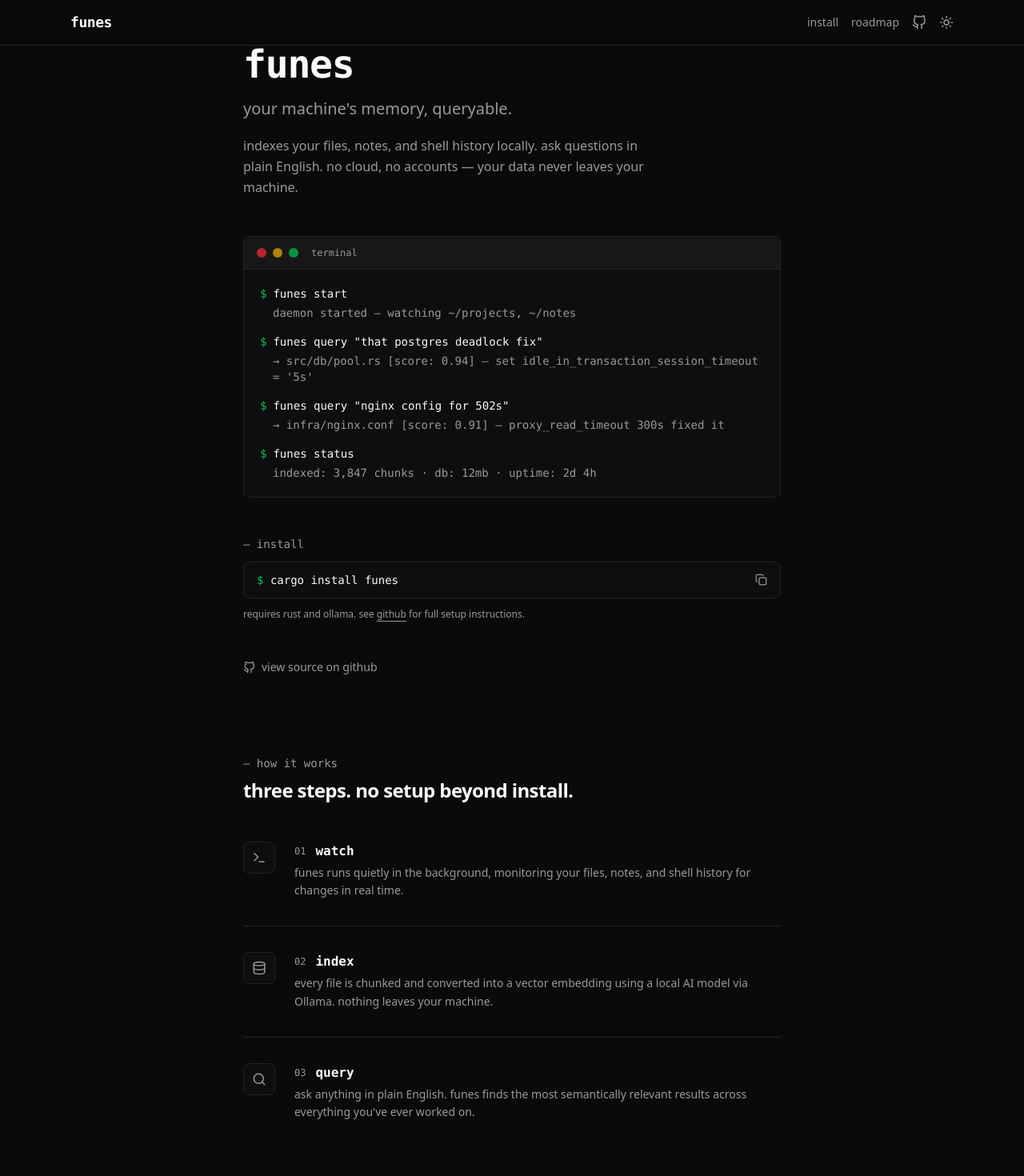
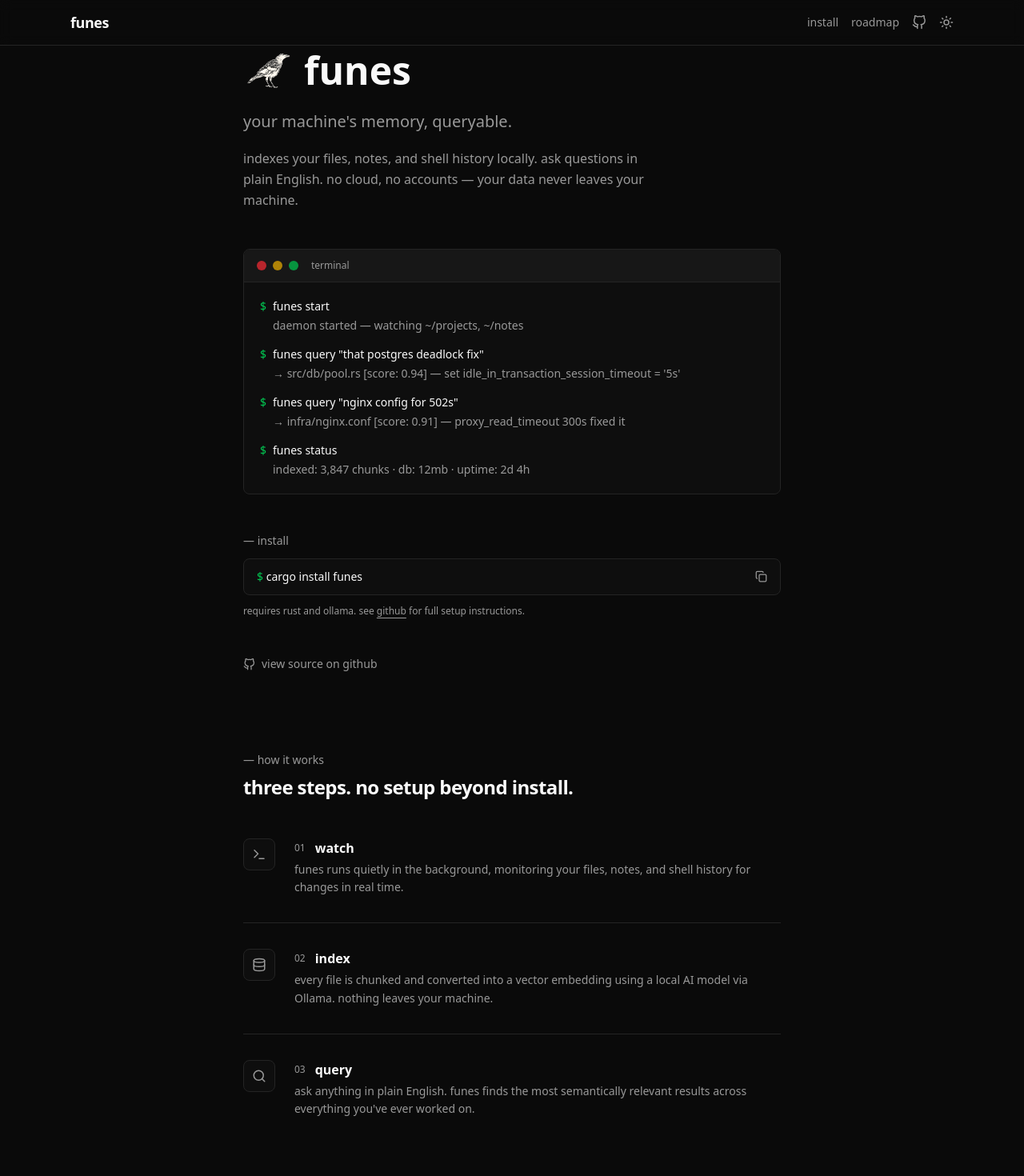
Before and after one commit to bhavv04/funes, a Next.js app in the folder web/: page / in a window 1280 px wide. Shown: the top 1470 px of the page at 80% size. Built offline with nearby package versions, Linux system fonts and the light colour scheme.

Commit message:
feat: update web ui

```diff
--- a/web/components/layout/footer.tsx
+++ b/web/components/layout/footer.tsx
@@ -2,7 +2,7 @@ export default function Footer() {
   return (
     <footer className="border-t border-[hsl(var(--border))] py-8 mt-24">
       <div className="max-w-6xl mx-auto px-6 flex flex-col sm:flex-row items-center justify-between gap-4">
-        <span className="font-mono text-sm text-[hsl(var(--muted-foreground))]">
+        <span className=" text-sm text-[hsl(var(--muted-foreground))]">
           funes — your machine's memory, queryable
         </span>
         <div className="flex items-center gap-6 text-sm text-[hsl(var(--muted-foreground))]">
--- a/web/components/layout/navbar.tsx
+++ b/web/components/layout/navbar.tsx
@@ -14,7 +14,7 @@ export default function Navbar() {
   return (
     <nav className="fixed top-0 w-full z-50 border-b border-[hsl(var(--border))] bg-[hsl(var(--background))]/80 backdrop-blur-sm">
       <div className="max-w-6xl mx-auto px-6 h-14 flex items-center justify-between">
-        <span className="font-mono font-bold text-lg tracking-tight">
+        <span className=" font-bold text-lg tracking-tight">
           funes
         </span>
 
--- a/web/components/sections/features.tsx
+++ b/web/components/sections/features.tsx
@@ -30,7 +30,7 @@ export default function HowItWorks() {
       <div className="w-full max-w-2xl mx-auto space-y-12">
 
         <div className="space-y-2">
-          <p className="font-mono text-sm text-[hsl(var(--muted-foreground))]">
+          <p className=" text-sm text-[hsl(var(--muted-foreground))]">
             — how it works
           </p>
           <h2 className="text-2xl font-bold tracking-tight">
@@ -49,10 +49,10 @@ export default function HowItWorks() {
               </div>
               <div className="space-y-1">
                 <div className="flex items-center gap-3">
-                  <span className="font-mono text-xs text-[hsl(var(--muted-foreground))]">
+                  <span className=" text-xs text-[hsl(var(--muted-foreground))]">
                     {step}
                   </span>
-                  <h3 className="font-mono font-bold">{title}</h3>
+                  <h3 className=" font-bold">{title}</h3>
                 </div>
                 <p className="text-[hsl(var(--muted-foreground))] leading-relaxed text-sm">
                   {description}
--- a/web/components/sections/hero.tsx
+++ b/web/components/sections/hero.tsx
@@ -3,7 +3,7 @@
 import { useState } from "react";
 import { Check, Copy } from "lucide-react";
 import { FiGithub as Github } from "react-icons/fi";
-import TerminalDemo from "@/components/ui/terminal-demo";
+import TerminalDemo from "@/components/ui/terminal-demo";;
 
 const INSTALL_COMMAND = "cargo install funes";
 
@@ -21,9 +21,16 @@ export default function Hero() {
       <div className="w-full max-w-2xl mx-auto space-y-12">
 
         <div className="space-y-4">
-          <h1 className="font-mono text-5xl font-bold tracking-tight">
-            funes
-          </h1>
+          <div className="flex items-center gap-3">
+            <img
+                src="/raven.png"
+                alt="funes"
+                className="w-16 h-16 object-contain"
+            />
+            <h1 className=" text-5xl font-bold">
+                funes
+            </h1>
+            </div>
           <p className="text-xl text-[hsl(var(--muted-foreground))] leading-relaxed">
             your machine's memory, queryable.
           </p>
@@ -37,11 +44,11 @@ export default function Hero() {
         <TerminalDemo />
 
         <div className="space-y-3">
-          <p className="text-sm text-[hsl(var(--muted-foreground))] font-mono">
+          <p className="text-sm text-[hsl(var(--muted-foreground))] ">
             — install
           </p>
           <div className="flex items-center justify-between gap-4 px-4 py-3 rounded-lg border border-[hsl(var(--border))] bg-[hsl(var(--muted))]/30">
-            <span className="font-mono text-sm">
+            <span className=" text-sm">
               <span className="text-green-500">$</span> {INSTALL_COMMAND}
             </span>
             <button
--- a/web/components/ui/terminal-demo.tsx
+++ b/web/components/ui/terminal-demo.tsx
@@ -12,11 +12,11 @@ export default function TerminalDemo() {
         <div className="w-3 h-3 rounded-full bg-red-500/70" />
         <div className="w-3 h-3 rounded-full bg-yellow-500/70" />
         <div className="w-3 h-3 rounded-full bg-green-500/70" />
-        <span className="ml-2 font-mono text-xs text-[hsl(var(--muted-foreground))]">
+        <span className="ml-2  text-xs text-[hsl(var(--muted-foreground))]">
           terminal
         </span>
       </div>
-      <div className="p-5 space-y-4 font-mono text-sm bg-[hsl(var(--muted))]/30">
+      <div className="p-5 space-y-4  text-sm bg-[hsl(var(--muted))]/30">
         {DEMO_LINES.map((line, i) => (
           <div key={i} className="space-y-1">
             <div className="flex items-center gap-2">
```
